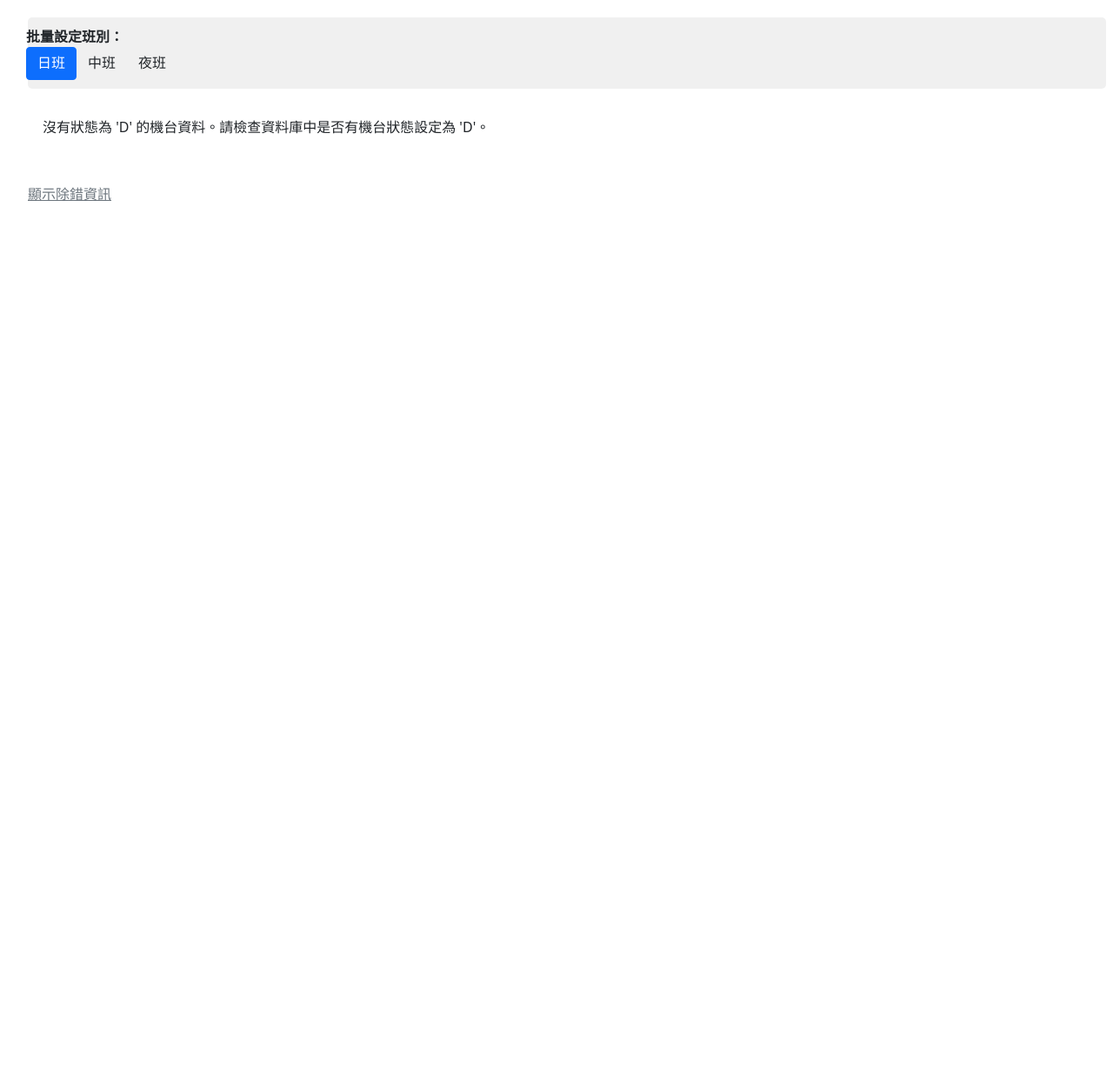
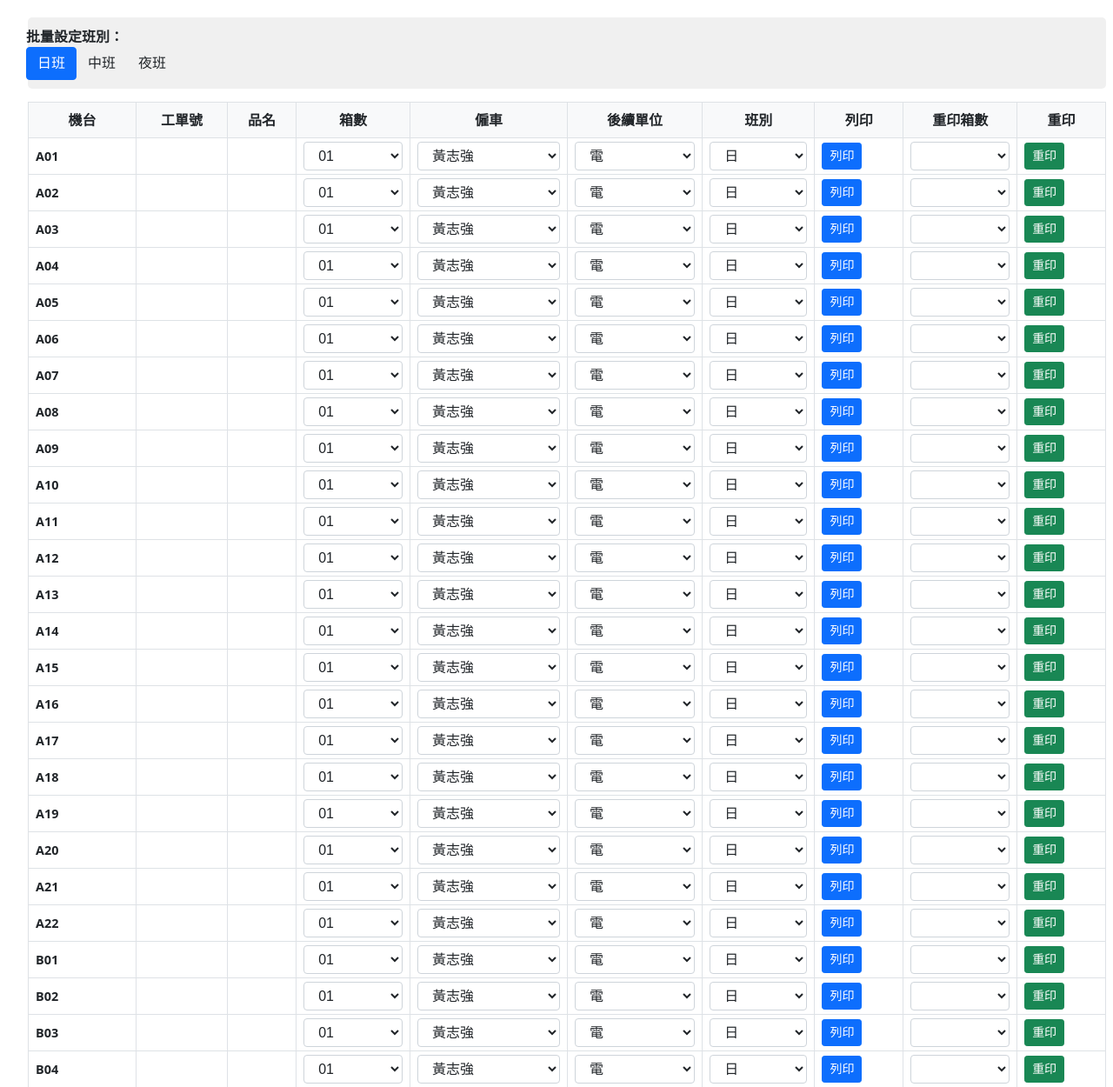
Before and after one commit to ericchou42/OptimizationFlow-Vue.github.io, a PHP site: page /barcodePrint.html in a window 1280 px wide. Shown: the top 1250 px of the page at 87% size. Before the commit the page ends 231 px from the top, so only its background shows below. Run offline with PHP 8.4, Linux system fonts and the light colour scheme; data comes from the database, SQL or seed files in the repository; data that the repository does not hold is empty.

Commit message:
wip-修正使用環境列印

```diff
--- a/backend/barcodePrint.php
+++ b/backend/barcodePrint.php
@@ -75,7 +75,7 @@ function getCarData() {
         $sql = "SELECT md.機台 as 車台號, md.狀態, md.工單號, md.箱數 as 箱數, ms.狀態 as 狀態名稱
                 FROM 機台看板 md
                 LEFT JOIN 機台狀態 ms ON md.狀態 = ms.代碼
-                WHERE md.狀態 = 'D'  /* 僅選取狀態為D的記錄 */
+                WHERE md.狀態 = '1'  /* 僅選取狀態為D的記錄 */
                 ORDER BY md.機台";
 
         error_log('執行SQL查詢: ' . $sql);
@@ -431,7 +431,7 @@ function printBarcode() {
             exec($command, $output, $returnVar);
 
             if ($returnVar !== 0) {
-                $printErrors[] = "箱號 {$barcode['boxNumber']} 列印失敗: " . implode("\n", $output);
+                $printErrors[] = "{$command}{$output}{$returnVar}箱號 {$barcode['boxNumber']} 列印失敗: " . implode("\n", $output);
                 error_log('Print error: ' . implode("\n", $output));
             }
         }
--- a/barcodePrint.html
+++ b/barcodePrint.html
@@ -451,7 +451,7 @@ const reprintBarcode = async (item) => {
 // 搜尋過濾功能
 const filteredData = computed(() => {
     if (!Array.isArray(data.value)) return [];
-    return data.value.filter(item => item.currentStatus === 'D');
+    return data.value.filter(item => item.currentStatus === '1');
 });
 
 // 判斷是否需要高亮顯示
```
Also changed, not shown: 2 other files.
